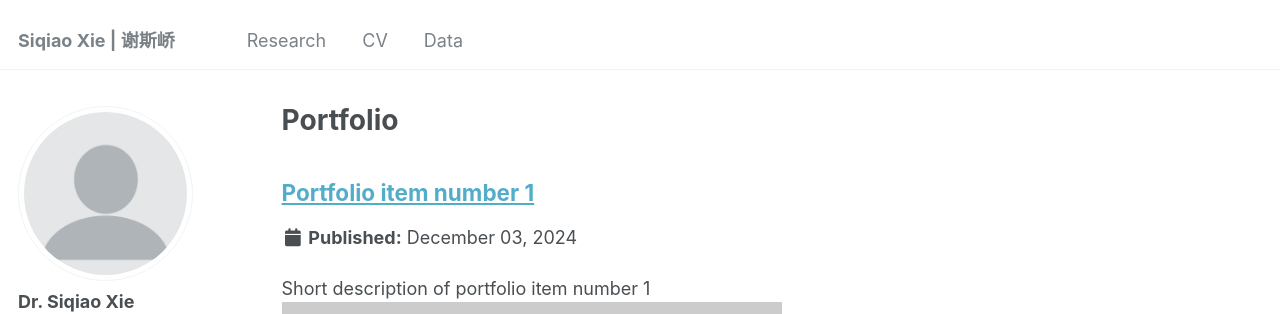
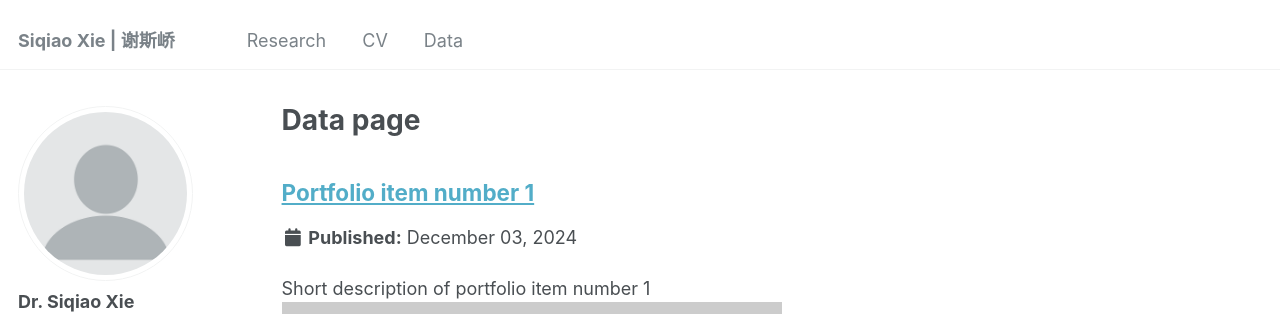
Before and after one commit to xiesiqiao/xiesiqiao.github.io, a Jekyll site: the page built from _pages/portfolio.html, in a window 1280 px wide and 900 px high. Shown: the top 314 px of the window. Built offline with Jekyll 4.4.1, drawn with Linux system fonts in a browser that asks for light colours; some web fonts are replaced.

Commit message:
Update portfolio.html

```diff
--- a/_pages/portfolio.html
+++ b/_pages/portfolio.html
@@ -1,6 +1,6 @@
 ---
 layout: archive
-title: "Portfolio"
+title: "Data page"
 permalink: /portfolio/
 author_profile: true
 ---
```
